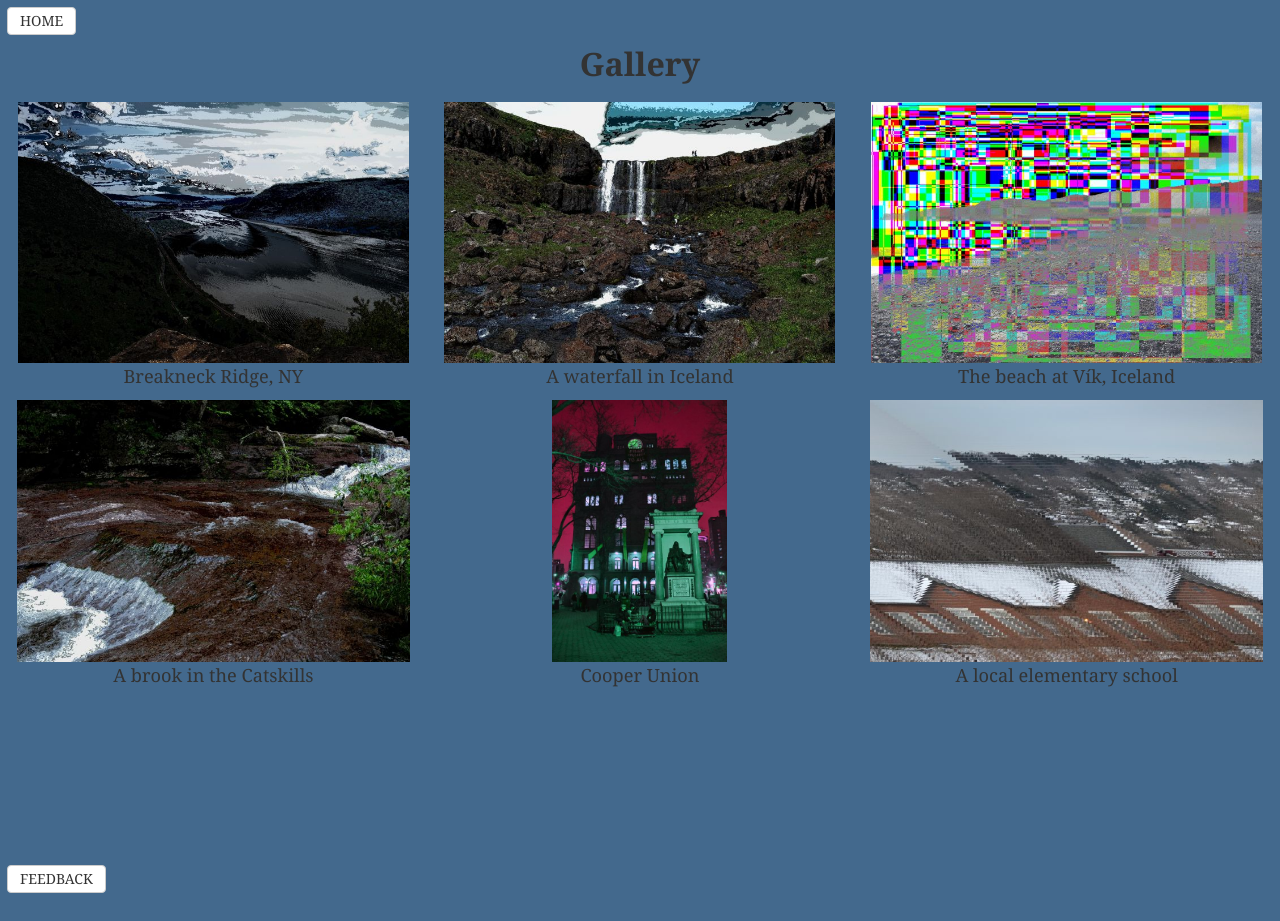
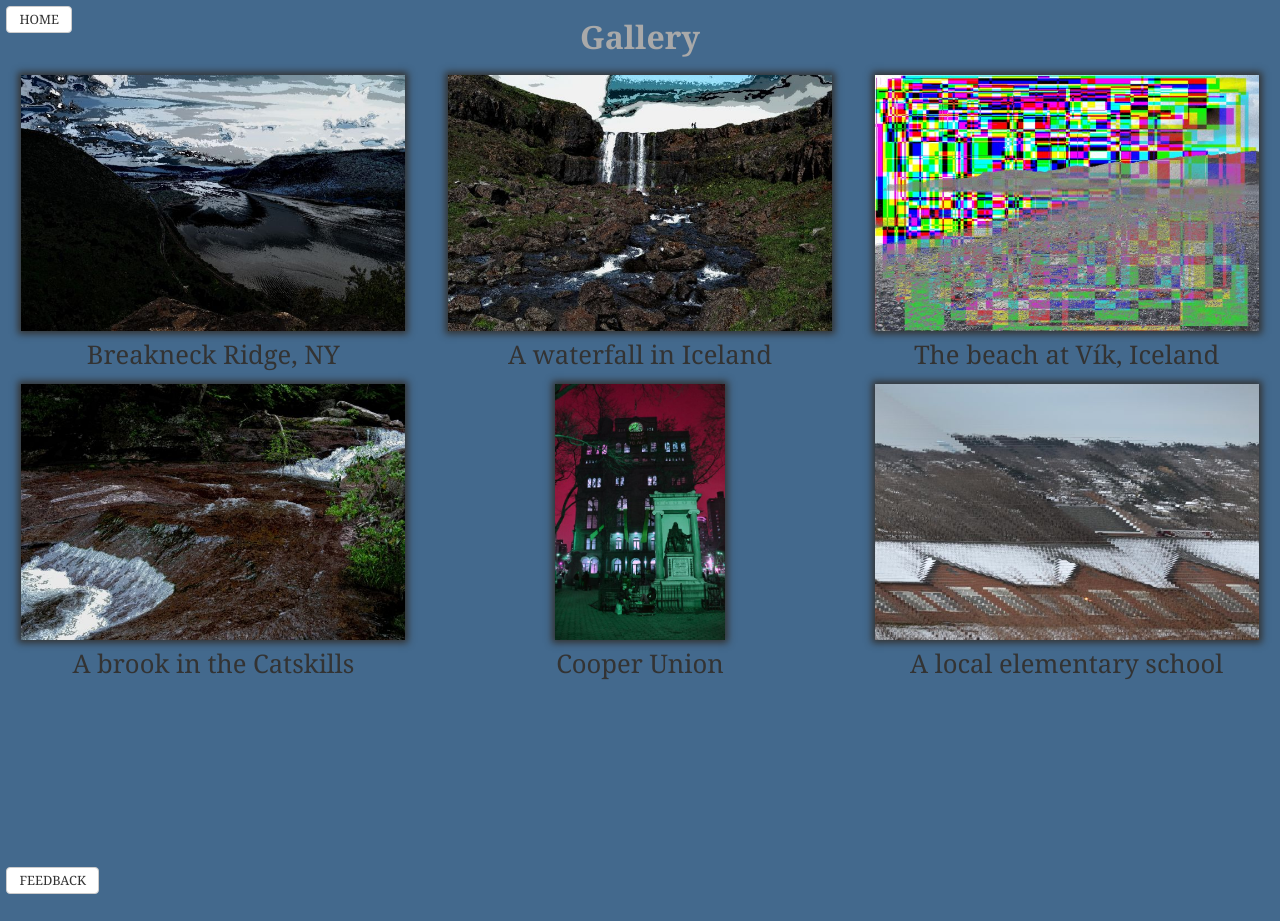
Before and after one commit to thomkrillis/thomkrillis.github.io, a Jekyll site: the page built from gallery/index.html, in a window 1280 px wide. Built offline with Jekyll 4.4.1, drawn with Linux system fonts in a browser that asks for light colours; nearby versions of some CDN libraries; after the commit the page ends 900 px from its top, so only the background shows below that.

Commit message:
Added About page, fixed gallery image sizing, device sizing and media queries, link image shadows, and self-referential links

```diff
--- a/_includes/header.html
+++ b/_includes/header.html
@@ -2,7 +2,8 @@
 <html>
     <head>
         <title>{{page.title}}</title>
-        <meta charset="UTF-8">
+        <meta http-equiv="Content-Type" content="text/html; charset=UTF-8">
+        <meta name="viewport" content="width=device-width, initial-scale=1">
         <meta name="msapplication-TileColor" content="#2b5797">
         <meta name="msapplication-TileImage" content="/img/mstile-144x144.png">
         <meta name="msapplication-config" content="/img/browserconfig.xml">
--- a/css/main.css
+++ b/css/main.css
@@ -7,49 +7,68 @@
     }
 
     a {
-        color: inherit;
+        color: darkgray;
     }
 
     a:hover {
-        color: inherit;
+        color: darkgray;
     }
 
     a:visited {
-        color: inherit;
+        color: darkgray;
     }
 
-    h1 {
+    h1,
+    h2 {
         text-align: center;
-        font: bold 4.0em/100% Georgia;
+        font: bold 4vw/100% Georgia;
         font-family: Georgia;
-        margin: 0 0 0.67em 0;
+        margin: 0.67em 0;
     }
 
-    h2 {
+    p {
         text-align: center;
-        font: bold 3.0em/100% Georgia;
-        font-family: Georgia;
-        margin: 0 0 0.67em 0;
+        font: 3vw/150% 'Georgia';
     }
 
-    .home-button {
+    .image-shadow {
+        -moz-box-shadow: 0px 0px 0.5em 0.2em #333;
+        -webkit-box-shadow: 0px 0px 0.5em 0.2em #333;
+        box-shadow: 0px 0px 0.5em 0.2em #333;
+        -o-transition: box-shadow 0.2s ease;
+        -moz-transition: box-shadow 0.2s ease;
+        -webkit-transition: box-shadow 0.2s ease;
+        transition: box-shadow 0.2s ease;
+    }
+
+    .image-shadow:hover {
+        -moz-box-shadow: 0px 0px 1em 0.4em #333;
+        -webkit-box-shadow: 0px 0px 1em 0.4em #333;
+        box-shadow: 0px 0px 1em 0.4em #333;
+    }
+
+    .home-button,
+    .feedback-button {
         position: fixed;
-        top: 0;
         left: 0;
-        font: 3.0em/100% 'Georgia';
+        font: 2.5vw/100% 'Georgia';
         margin: 0.5em;
         z-index: 1;
     }
 
+    .home-button {
+        top: 0;
+    }
+
     .feedback-button {
-        position: fixed;
-        left: 0;
         bottom: 0;
-        font: 3.0em/100% 'Georgia';
-        margin: 0.5em;
         margin-top: -0.8em;
-        z-index: 1;
     }
+
+    .btn-default:visited {
+        color: #333;
+    }
+
     /* HOMEPAGE */
     .center-wrapper {
         text-align: center;
@@ -57,12 +76,12 @@
     }
 
     .center-wrapper img {
-        height: 70vh;
+        height: 60vh;
         width: auto;
-        border: 3px double black;
     }
 
     .mouse-game-container {
+        text-align: center;
         display: none;
     }
 
@@ -71,78 +90,101 @@
         display: block;
         margin: auto;
         max-width: 100%;
-        height: 20.4vw;
+        max-height: 80vh;
         background-size: contain;
         background-repeat: no-repeat;
         background-position: center;
     }
 
-    .image-wrapper p {
+    .image-wrapper {
         text-align: center;
-        font: 2.3em/150% 'Georgia';
+    }
+
+    .image-wrapper a {
+        display: inline-block;
     }
 
     .gallery-buffer {
-        height: 8em;
+        height: 3em;
+    }
+
+    /* ABOUT */
+    .about-image-wrapper {
+        max-width: 100%;
+        max-height: 100%;
+        height: 20vh;
+    }
+
+    .about-image {
+        max-width: 100%;
+        max-height: 100%;
     }
 }
 
 /* TABLET */
-@media screen and (min-width: 767px) {
+@media screen and (min-width: 768px) {
     /* ALL PAGES */
-    h1 {
-        font-size: 3.0em;
-    }
-
+    h1,
     h2 {
-        font-size: 2.5em;
+        font-size: 4vw;
     }
 
     .home-button, .feedback-button {
-        font-size: 2.0em;
+        font-size: 3vw;
     }
 
     /* HOMEPAGE */
+    .center-wrapper img {
+        height: 65vh;
+    }
 
     /* GALLERY */
-    .image-wrapper p {
-        font-size: 2.0em;
+    .gallery-image {
+        max-height: 30vw;
     }
 
     .gallery-buffer {
         height: 6em;
     }
+
+    /* ABOUT */
 }
 
 /* DESKTOP */
 @media screen and (min-width: 1200px) {
     /* ALL PAGES */
-    h1 {
-        font-size: 2.3em;
+    h1,
+    h2 {
+        font-size: 2.5vw;
     }
 
-    h2 {
-        font-size: 2.0em;
+    p {
+        font-size: 2vw;
     }
 
     .home-button, .feedback-button {
-        font-size: 1.0em;
+        font-size: 1vw;
     }
 
     /* HOMEPAGE */
+    .center-wrapper img {
+        height: 70vh;
+    }
 
     .mouse-game-container {
-        display: block;
+        display: table-cell;
     }
 
     /* GALLERY */
-    .image-wrapper p {
-        font-size: 1.3em;
+    .gallery-image {
+        max-height: 20vw;
     }
 
     .gallery-buffer {
         height: 5em;
     }
+
+    /* ABOUT */
 }
 
 /* PORTRAIT */
@@ -156,7 +198,17 @@
     }
 
     /* GALLERY */
-    .gallery-image {
-        height: 31.3vw;
-    }
+
+    /* ABOUT */
 }
+
+/* LANDSCAPE */
+@media screen and (orientation:landscape) {
+    /* ALL PAGES */
+
+    /* HOMEPAGE */
+
+    /* GALLERY */
+
+    /* ABOUT */
+}
--- a/gallery/index.html
+++ b/gallery/index.html
@@ -5,11 +5,13 @@ title: Gallery
     </head>
     <body>
         <a href="/" class="btn btn-default home-button">HOME</a>
-        <h1 style="margin-top: 1.5em">Gallery</h1>
+        <h1>
+            <a href="/gallery">Gallery</a>
+        </h1>
         {% for image in site.data.images %}
             <div class="image-wrapper col-lg-4 col-sm-6 col-xs-12 item">
                 <a href="{{image.url}}">
-                    <div class="gallery-image" style="background-image:url('{{image.gallery}}');"></div>
+                    <img class="gallery-image image-shadow" src="{{image.gallery}}">
                 </a>
                 <p>{{image.caption}}</p>
             </div>
--- a/mouse-game/index.html
+++ b/mouse-game/index.html
@@ -115,6 +115,9 @@ title: Mouse Game
     </head>
     <body>
         <a href="/" class="btn btn-default home-button">HOME</a>
+        <h1>
+            <a href="/mouse-game">Mouse Game</a>
+        </h1>
         <p class="header"><span>Unity Web Player | </span>MouseGame</p>
         <div class="content">
             <div id="unityPlayer">
```
Also changed, not shown: about/index.html (added, +30 -0 lines), index.html (+14 -7 lines), img/about.png (added).
